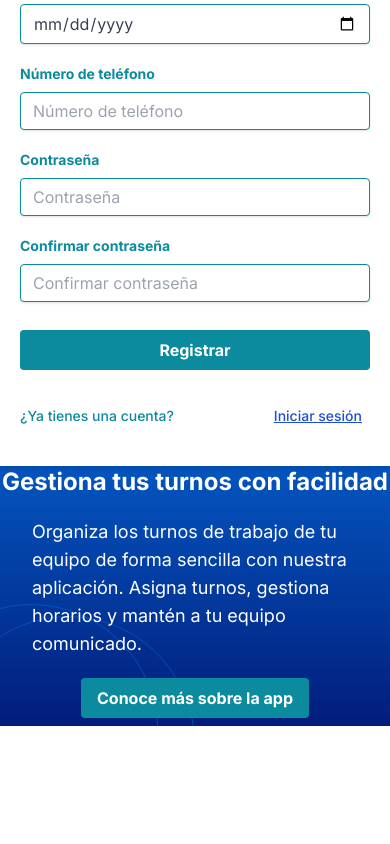
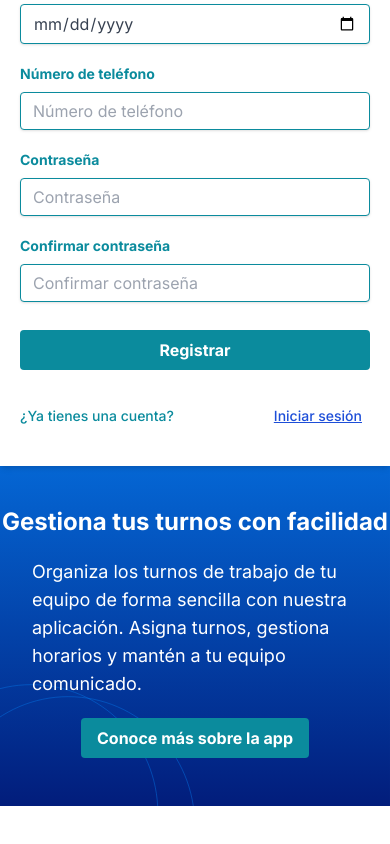
Before and after one commit to No-Country/c14-50-ft-nest, a Next.js app in the folder frontend/: page /auth/register in a window 390 px wide. Shown: the part 588-1432 px from the top of the page. Before the commit the page ends 1378 px from the top, so only its background shows below. Built offline with nearby package versions, Linux system fonts and the light colour scheme.

Commit message:
style: se añadio padding al banner

```diff
--- a/frontend/src/components/Banner.tsx
+++ b/frontend/src/components/Banner.tsx
@@ -13,7 +13,7 @@ export default function Banner() {
   }
 
   return (
-    <div className="relative w-fit lg:w-[60%] bg-no-repeat bg-cover h-auto mb-16 lg:h-screen text-white flex flex-col justify-center items-center gap-5">
+    <div className="py-10 lg:py-0 relative w-fit lg:w-[60%] bg-no-repeat bg-cover h-auto mb-16 lg:h-screen text-white flex flex-col justify-center items-center gap-5">
       <Image
         src={"/banner.svg"}
         alt="Banner"
```
